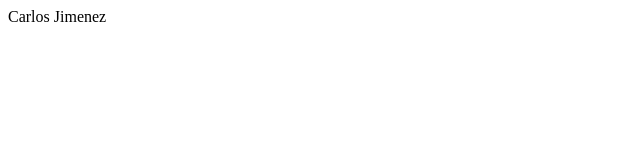
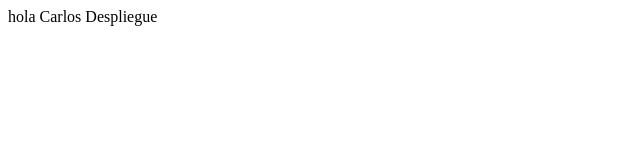
Before and after one commit to cejtok2-bot/repo1, a plain HTML site: page index.html in a window 1280 px wide. Shown: the full height of the page, 0-640 px from the left. Drawn offline with Linux system fonts and the light colour scheme.

Commit message:
CAMBIO 2

```diff
--- a/index.html
+++ b/index.html
@@ -1 +1 @@
-<p>Carlos Jimenez</p>
+<p> hola Carlos Despliegue</p>
```
Also changed, not shown: 1 other file.
